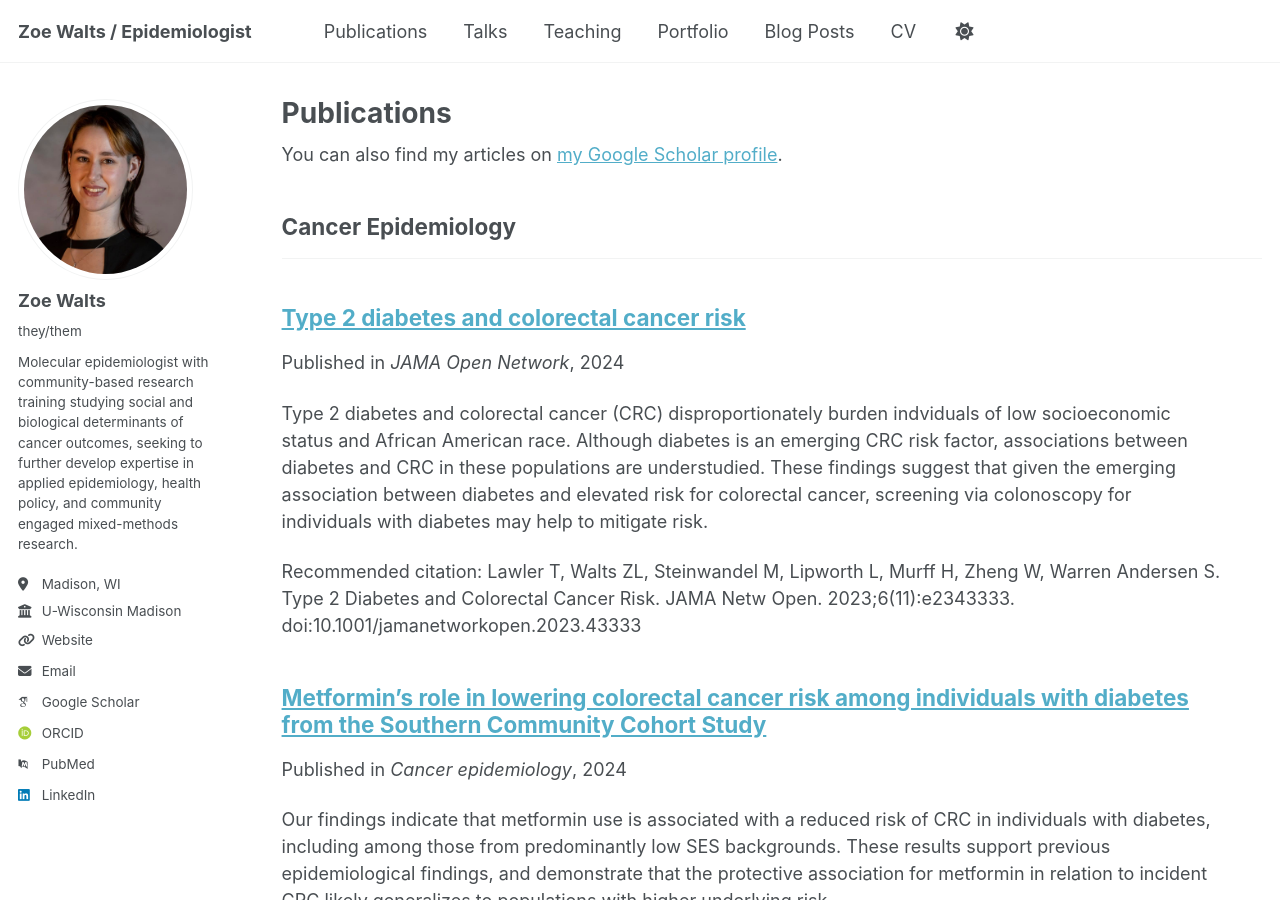
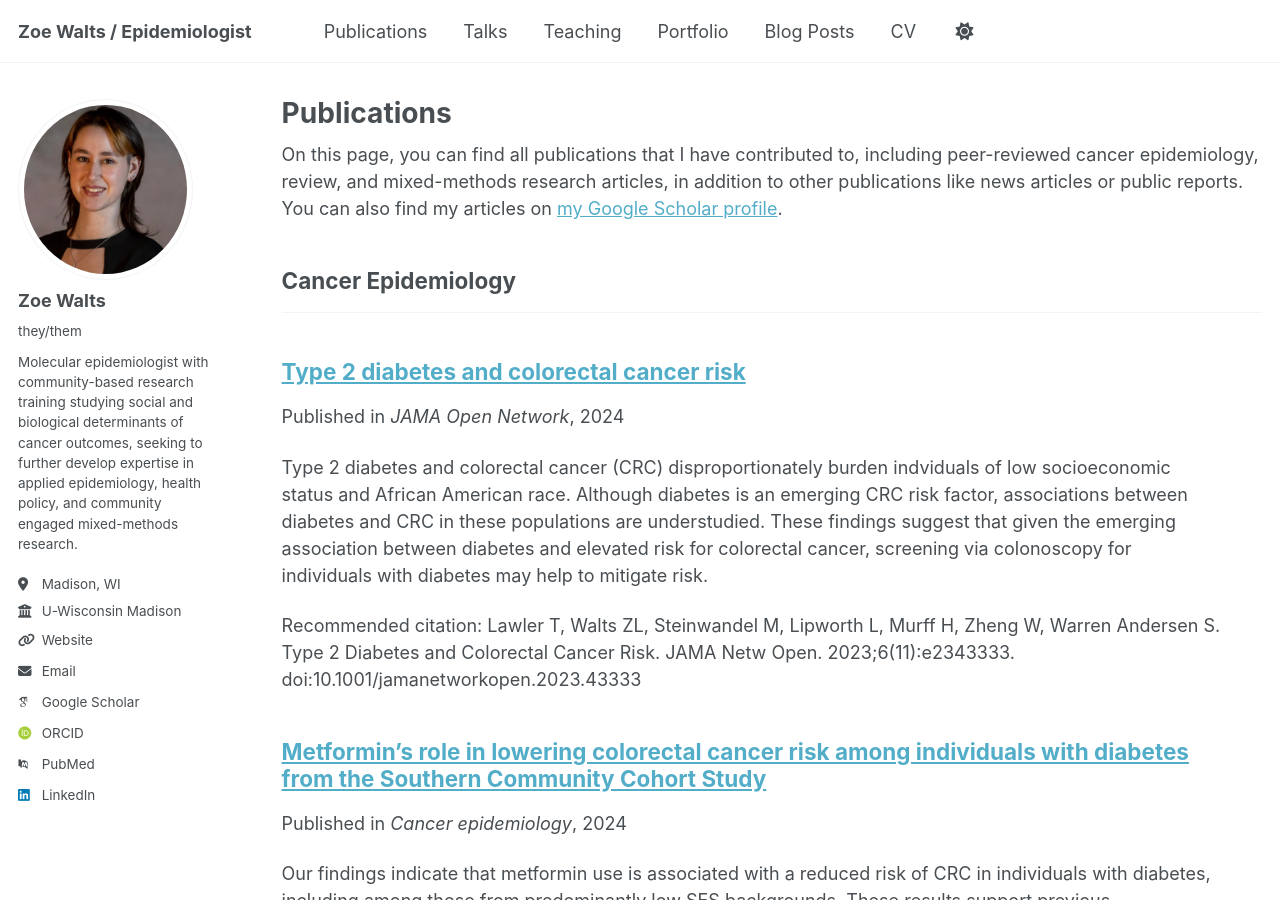
Before and after one commit to Z-Walts/z-walts.github.io, a Jekyll site: the page built from _pages/publications.html, in a window 1280 px wide and 900 px high. Built offline with Jekyll 4.4.1, drawn with Linux system fonts in a browser that asks for light colours; some web fonts are replaced.

Commit message:
Update publications.html

```diff
--- a/_pages/publications.html
+++ b/_pages/publications.html
@@ -4,7 +4,7 @@ title: "Publications"
 permalink: /publications/
 author_profile: true
 ---
-
+On this page, you can find all publications that I have contributed to, including peer-reviewed cancer epidemiology, review, and mixed-methods research articles, in addition to other publications like news articles or public reports.
 {% if site.author.googlescholar %}
   <div class="wordwrap">You can also find my articles on <a href="{{site.author.googlescholar}}">my Google Scholar profile</a>.</div>
 {% endif %}
```
